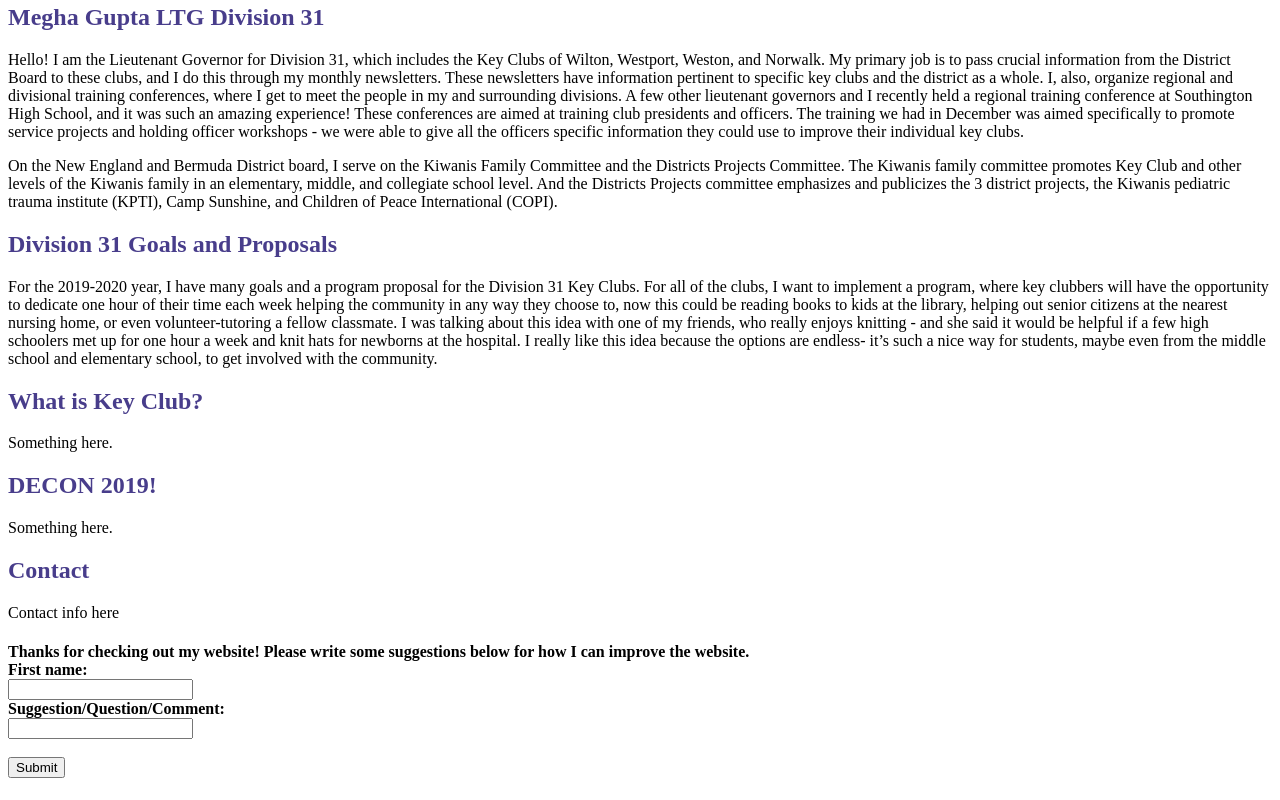
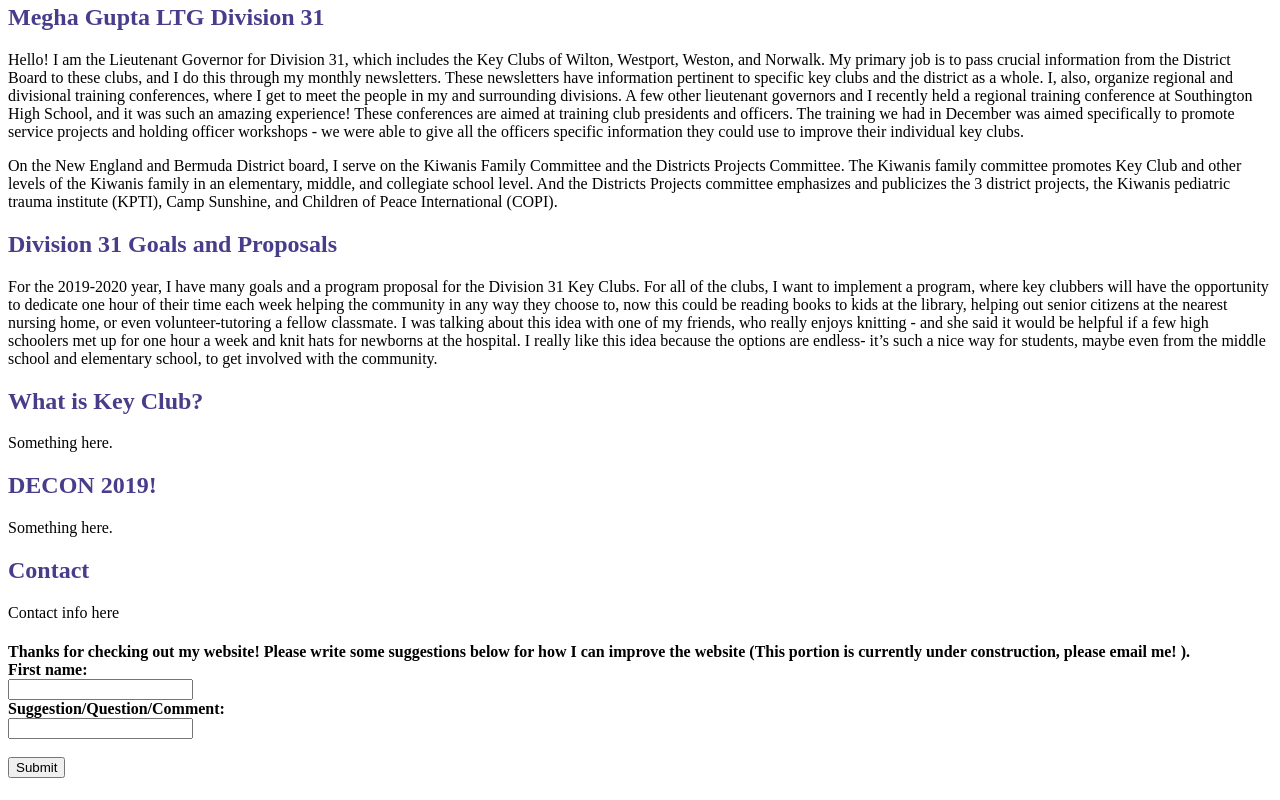
Before and after one commit to guptam1/guptam1.github.io, a plain HTML site: page index.html in a window 1280 px wide. Shown: the part 521-1321 px from the top of the page. Drawn offline with Linux system fonts and the light colour scheme.

Commit message:
Update index.html

```diff
--- a/index.html
+++ b/index.html
@@ -98,7 +98,7 @@
   </section>
     <!---Footer! --->
     <footer>
-      <h4>Thanks for checking out my website! Please write some suggestions below for how I can improve the website.
+      <h4>Thanks for checking out my website! Please write some suggestions below for how I can improve the website (This portion is currently under construction, please email me! ).
         <form action="file:///C:/Users/GWC-8SYVG/Documents/GWC%202019/keyclubwebsite.html">
           First name:<br>
             <input type="text" name="firstname" value=""><br>
```
